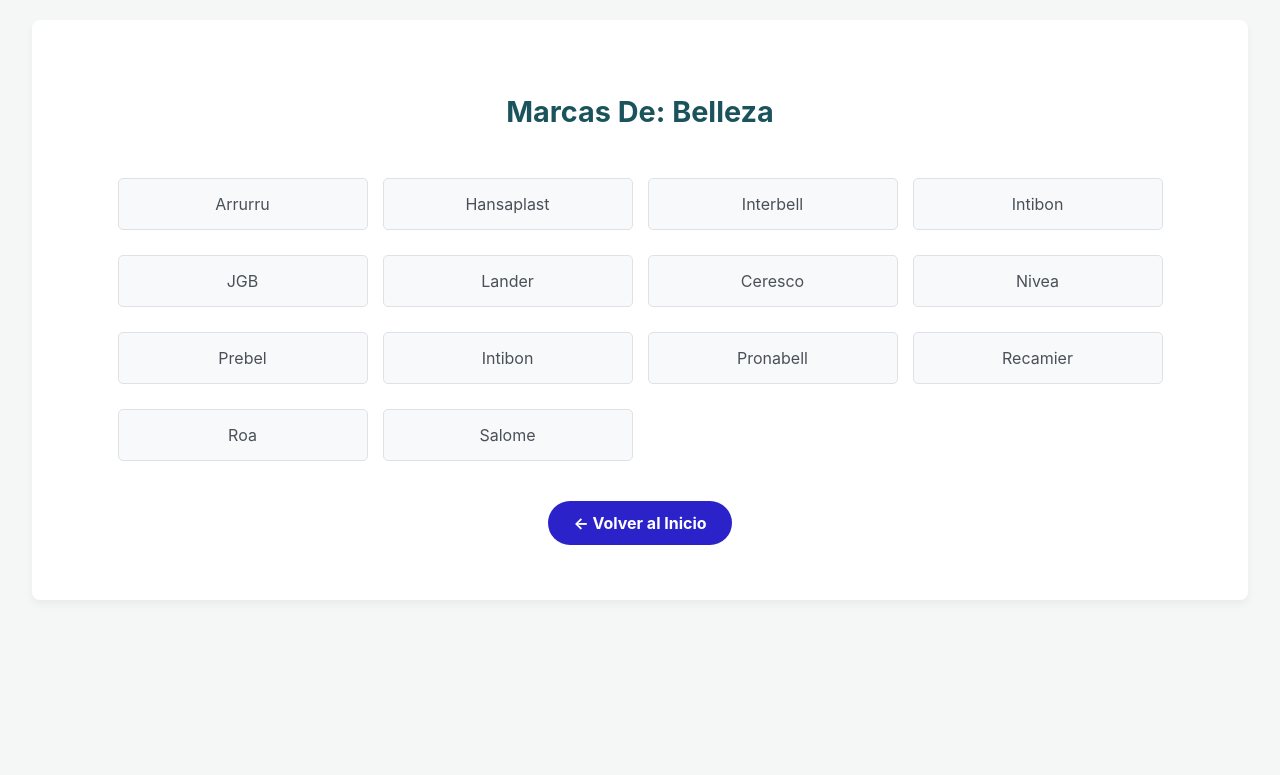
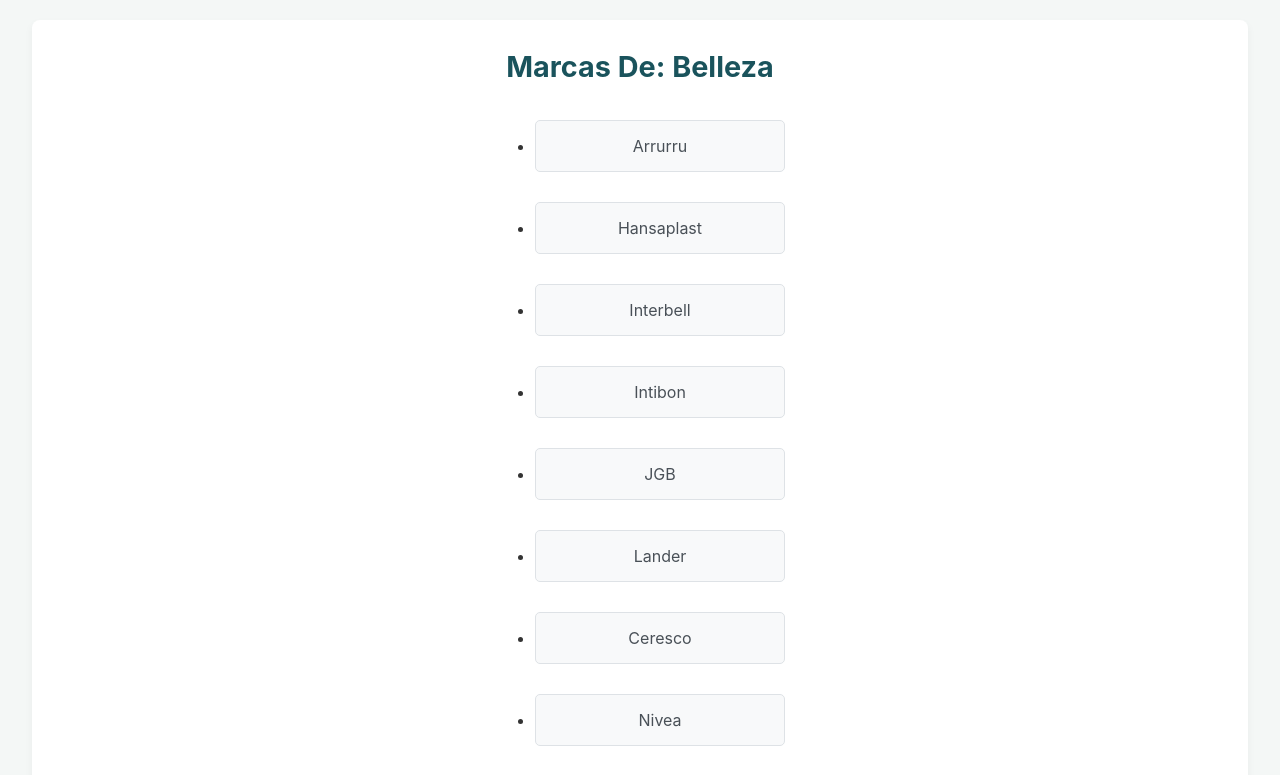
Before and after one commit to JoseMontenegro2005/Catalogo-Digital, a React (Create React App) app: page /categoria/belleza in a window 1280 px wide. Shown: the top 775 px of the page. Built offline with nearby package versions, Linux system fonts and the light colour scheme.

Commit message:
Actualizacion version movil 5.0

```diff
--- a/src/App.css
+++ b/src/App.css
@@ -56,13 +56,9 @@
 }
 
 .brand-list {
-  list-style: none;
-  padding: 0;
-  margin: 30px auto;
-  max-width: 1200px;
   display: grid;
-  gap: 15px;
-  grid-template-columns: 1fr; /* Por defecto siempre será 1 columna */
+  gap: 20px;
+  grid-template-columns: repeat(auto-fit, minmax(250px, 1fr));
 }
 
 .brand-list li a {
@@ -111,9 +107,6 @@
   .Logo{
   width: 80%;
   }
-  .brand-list {
-    grid-template-columns: 1fr 1fr;
-  }
   .app-container {
     padding: 10px;
     padding-left: 8px;
@@ -151,9 +144,3 @@
   padding-bottom: 10px;
   border-bottom: 2px solid #eee;
 }
-
-@media (min-width: 992px) {
-  .brand-list {
-    grid-template-columns: repeat(auto-fit, minmax(250px, 1fr));
-  }
-}
```
